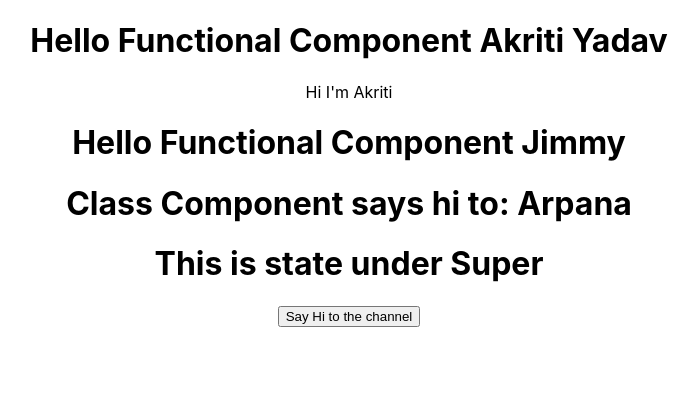
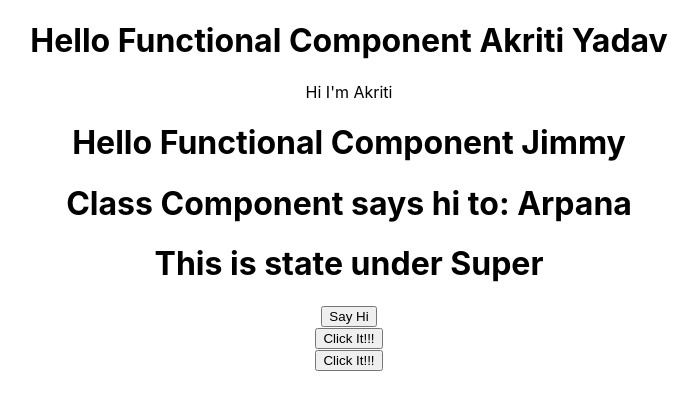
Before and after one commit to 94Akriti/blogIt, a React (Create React App) app: page / in a window 1280 px wide. Shown: the top 410 px of the page, without its empty margins (291-989 px from the left). Built offline with nearby package versions, Linux system fonts and the light colour scheme.

Commit message:
Eventhandling  usage

```diff
--- a/src/App.js
+++ b/src/App.js
@@ -5,6 +5,8 @@
 import {Header} from './components/Header'
 import CHeader from './components/CHeader'
 import Channel from './components/Channel'
+import FunctionClick from './components/FunctionClick'
+import CFunctionClick from './components/CFunctionClick'
 class App extends React.Component{
   render(){
     return(
@@ -14,6 +16,8 @@
         <Header name="Jimmy"/>
         <CHeader name="Arpana"/>
         <Channel/>
+        <FunctionClick/>
+        <CFunctionClick/>
       </div>
       );
   }
--- /dev/null
+++ b/src/components/CFunctionClick.js
@@ -0,0 +1,15 @@
+import React, { Component } from 'react'
+
+class CFunctionClick extends Component {
+    changeEvent(){
+        console.log("Hello Jimmy");
+    }
+    render(){
+    return(
+        <div>
+            <button onClick={this.changeEvent}>Click It!!!</button>
+        </div>
+    )
+    }
+}
+export default CFunctionClick;
--- a/src/components/Channel.js
+++ b/src/components/Channel.js
@@ -9,14 +9,14 @@
     }
     sayHi(){
         this.setState({
-            msg:'Hi Channel'
+            msg:'Hi Akriti'
         })
     }
     render(){
         return (
         <div>
         <h1>{this.state.msg}</h1>
-        <button onClick={ () => { this.sayHi() }}>Say Hi to the channel </button>
+        <button onClick={ () => { this.sayHi() }}>Say Hi</button>
             </div>
    )
     }
--- /dev/null
+++ b/src/components/FunctionClick.js
@@ -0,0 +1,14 @@
+import React from 'react'
+
+function FunctionClick(){
+    function changeEvent(){
+            console.log("This is Eventhandling")
+    }
+    return(
+        <div>
+            <button onClick={changeEvent}>Click It!!!</button>
+        </div>
+    )
+}
+
+export default FunctionClick;
```
